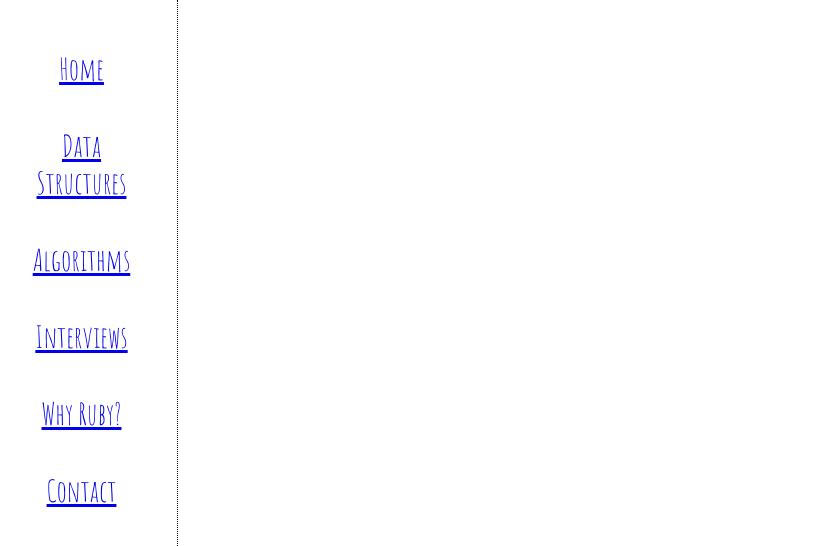
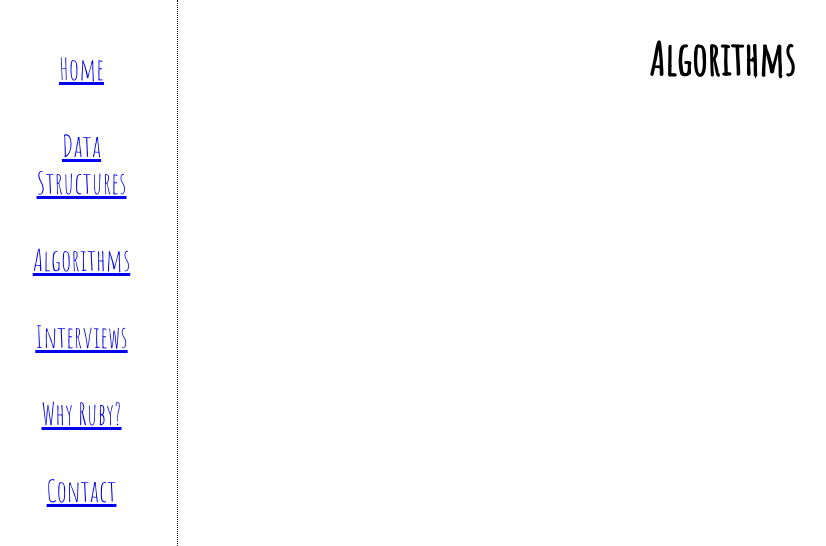
Before and after one commit to mwong068/ruby-ds-and-algos, a React (Create React App) app: page /algorithms in a window 1280 px wide. Shown: the top 546 px of the page, without its empty margins (14-840 px from the left). Built offline with nearby package versions, Linux system fonts and the light colour scheme.

Commit message:
added algorithms and data structures pages

```diff
--- a/src/App.tsx
+++ b/src/App.tsx
@@ -5,6 +5,7 @@ import { BrowserRouter as Router, Route } from 'react-router-dom';
 import { Main } from './components/Main';
 import { Navigation } from './components/Navigation';
 // import { Header } from './components/Header';
+import { Algorithms } from './components/Algorithms';
 import { DataStructures } from './components/Data Structures';
 import { Contact } from './components/Contact';
 
@@ -26,7 +27,7 @@ function App() {
             {/* <Header header="Welcome to Data Structures and Algorithms in Ruby" /> */}
             <Route path="/" default={true} exact={true} render={Main} />
             <Route path="/datastructures" default={false} exact={true} render={DataStructures} />
-            <Route path="/algorithms" default={false} exact={true} />
+            <Route path="/algorithms" default={false} exact={true} render={Algorithms} />
             <Route path="/interviews" default={false} exact={true} />
             <Route path="/whyruby" default={false} exact={true} />
             <Route path="/contact" default={false} exact={true} render={Contact} />
--- /dev/null
+++ b/src/components/Algorithms/index.tsx
@@ -0,0 +1,17 @@
+import React from 'react';
+import styled from 'styled-components';
+
+const Header = styled.h1`
+    font-size: 45px;
+`
+
+export interface MainProps {
+    // header: string;
+}
+
+export const Algorithms = (props: MainProps) => (
+    <div>
+        <Header>Algorithms</Header>
+    </div>
+    // <Header>{props.header}</Header>
+);
--- a/src/components/Main/index.tsx
+++ b/src/components/Main/index.tsx
@@ -3,6 +3,11 @@ import styled from 'styled-components';
 
 const Header = styled.h1`
     font-size: 45px;
+`
+
+const MainText = styled.div`
+    width: 70%;
+    margin-left: 170px;
 `
 
 export interface MainProps {
@@ -12,11 +17,13 @@ export interface MainProps {
 export const Main = (props: MainProps) => (
     <div>
         <Header>Welcome to Data Structures and Algorithms in Ruby</Header>
-        <h2>Hi there!</h2>
-        <h2>Glad you could make it :)</h2>
-        <h2>I decided to compile this list of data structures and algorithms in Ruby to help anyone who decided they want to take technical interviews in Ruby, like me!</h2>
-        <h2>So please take a look around and if you notice anything could use correcting, go ahead and shoot me an email. All contact info can be found in the contact tab.</h2>
-        <h2>Thanks for stopping by! Enjoy your stay.</h2>
+        <MainText>
+            <h2>Hi there!</h2>
+            <h2>Glad you could make it :)</h2>
+            <h2>I decided to compile this list of data structures and algorithms in Ruby to help anyone who decided they want to take technical interviews in Ruby, like me!</h2>
+            <h2>So please take a look around and if you notice anything could use correcting, go ahead and shoot me an email. All contact info can be found in the contact tab.</h2>
+            <h2>Thanks for stopping by! Enjoy your stay.</h2>
+        </MainText>
     </div>
     // <Header>{props.header}</Header>
 );
```
